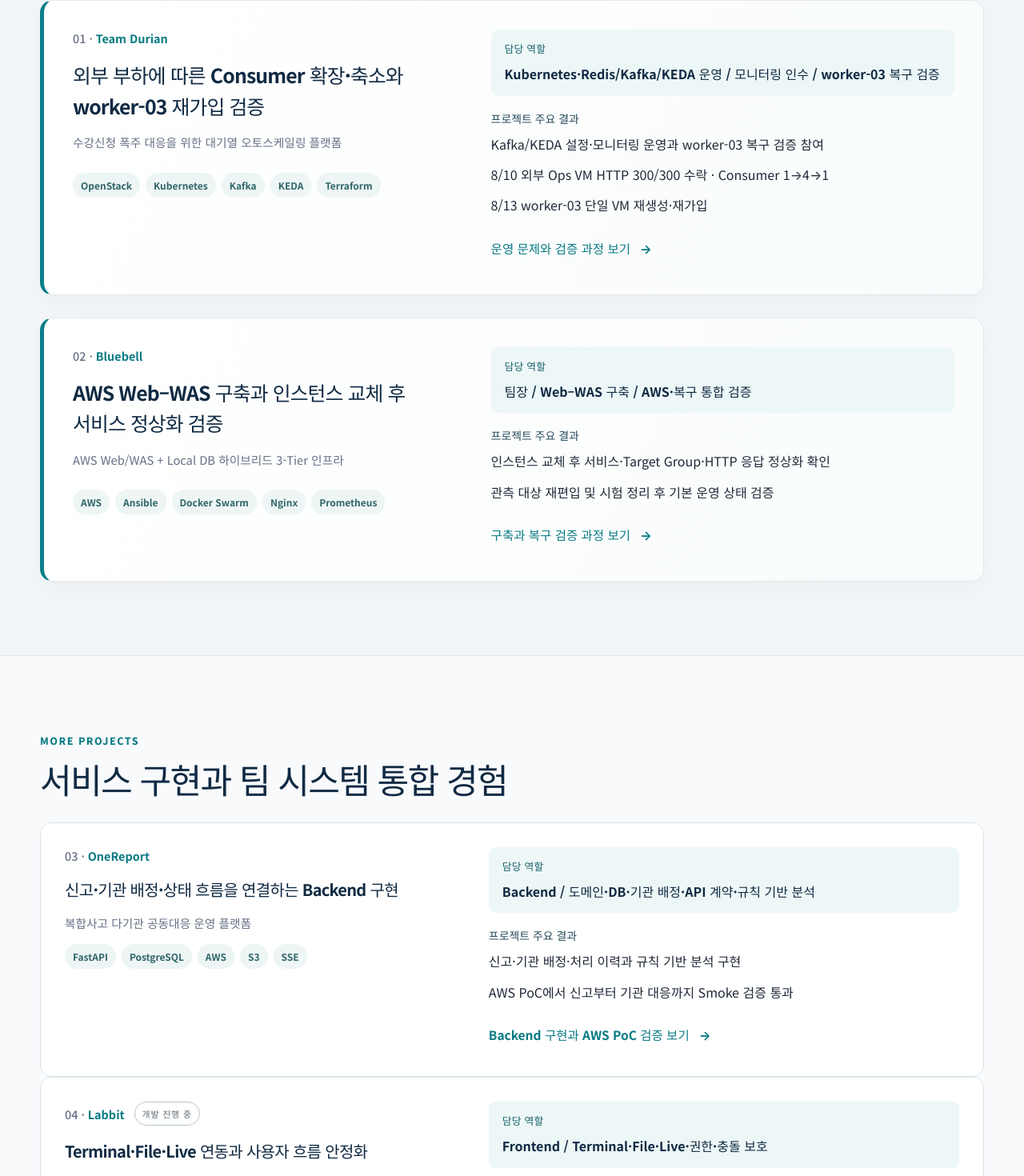
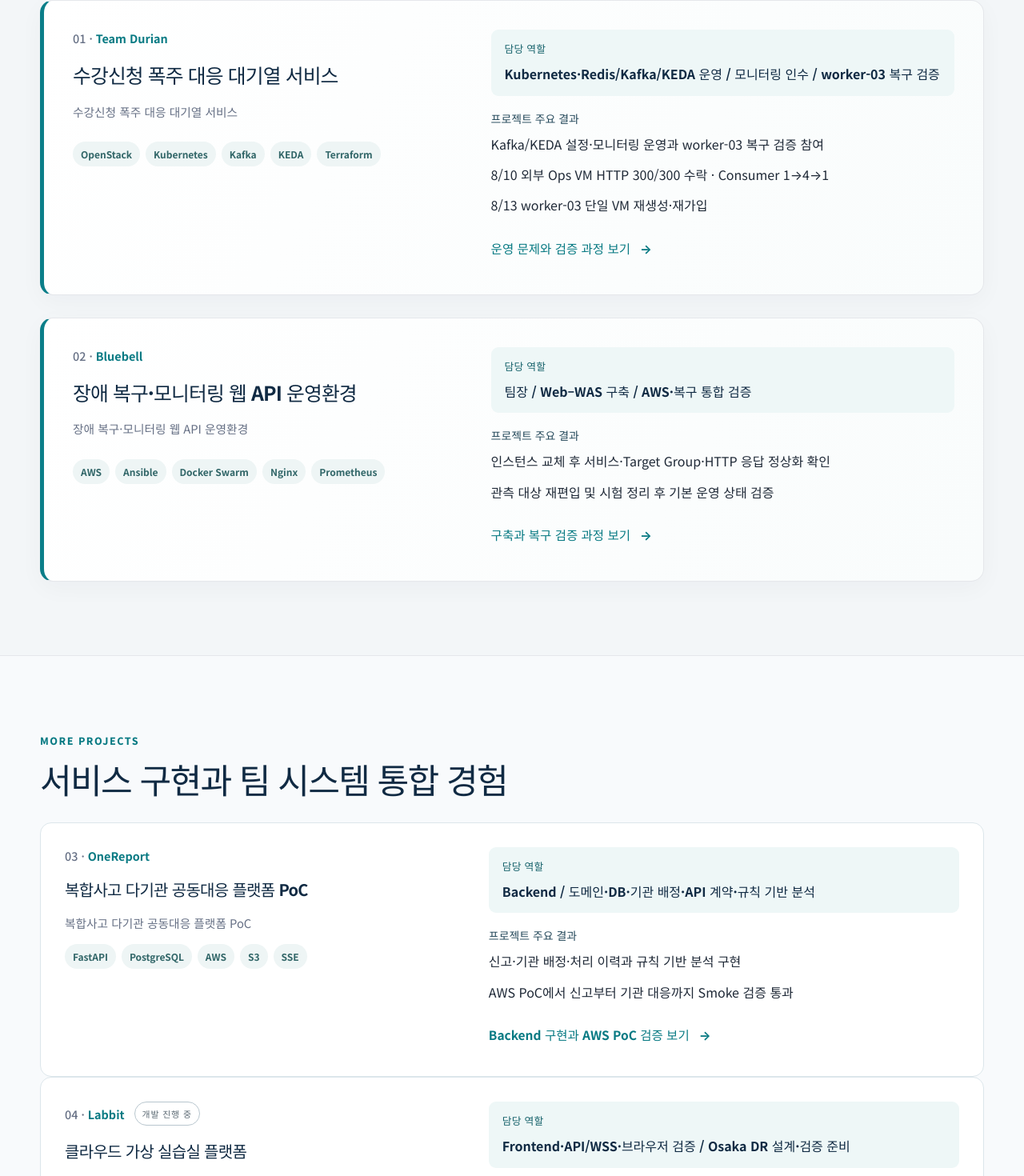
Before and after one commit to wkfkeha784-pixel/cloud-infra-portfolio, a React (Vite) app: page / in a window 1280 px wide. Shown: the part 770-2240 px from the top of the page at 80% size. Built offline with nearby package versions, Linux system fonts and the light colour scheme.

Commit message:
feat(portfolio): present service outcomes and current DR scope in src/data/projects.ts

```diff
--- a/src/data/projects.ts
+++ b/src/data/projects.ts
@@ -69,7 +69,7 @@ export const projects: Project[] = [
       team: '최종 3명',
       role: '팀원 · Kafka/KEDA·모니터링·복구 검증',
     },
-    subtitle: '수강신청 폭주 대응을 위한 대기열 오토스케일링 플랫폼',
+    subtitle: '수강신청 폭주 대응 대기열 서비스',
     problem: '갑작스러운 수강신청 요청이 애플리케이션과 DB로 한꺼번에 전달되는 상황',
     role: 'Kubernetes·Redis/Kafka/KEDA 운영 / 모니터링 인수·재구성 / Terraform 복구 검증',
     summary:
@@ -77,7 +77,7 @@ export const projects: Project[] = [
     tags: ['OpenStack', 'Kubernetes', 'Kafka', 'KEDA', 'Terraform', 'Redis', 'Prometheus', 'Grafana'],
     home: {
       group: 'featured',
-      headline: '외부 부하에 따른 Consumer 확장·축소와 worker-03 재가입 검증',
+      headline: '수강신청 폭주 대응 대기열 서비스',
       role: 'Kubernetes·Redis/Kafka/KEDA 운영 / 모니터링 인수 / worker-03 복구 검증',
       results: [
         { scope: 'MY', text: 'Kafka/KEDA 설정·모니터링 운영과 worker-03 복구 검증 참여' },
@@ -198,15 +198,15 @@ export const projects: Project[] = [
       timeline: '교육 프로젝트 2026.06.11-07.14',
       team: '최종 5명',
     },
-    subtitle: 'AWS Web/WAS + Local DB 하이브리드 3-Tier 인프라',
+    subtitle: '장애 복구·모니터링 웹 API 운영환경',
     problem: '수작업 복구와 서버 재구성 시 설정 편차, 복구 완료 판단 기준 부족',
     role: '팀장 / Web–WAS 구축 / AWS·복구 통합 검증',
     summary:
-      'Web–WAS 계층을 구축하고 각 담당 영역을 Web → WAS → DB E2E 요청 흐름으로 연결해 통합 검증했습니다.',
+      'AWS Web–WAS와 Local DB를 연결해 웹 API 운영환경을 구성하고, 인스턴스 교체 후 요청 경로와 서비스 복구 상태를 검증했습니다.',
     tags: ['AWS', 'Ansible', 'Docker Swarm', 'Nginx', 'Prometheus', 'Grafana'],
     home: {
       group: 'featured',
-      headline: 'AWS Web–WAS 구축과 인스턴스 교체 후 서비스 정상화 검증',
+      headline: '장애 복구·모니터링 웹 API 운영환경',
       role: '팀장 / Web–WAS 구축 / AWS·복구 통합 검증',
       results: [
         { scope: 'MY', text: '인스턴스 교체 후 서비스·Target Group·HTTP 응답 정상화 확인' },
@@ -324,15 +324,15 @@ export const projects: Project[] = [
       team: '역할표 8명 · Backend 공동 2명',
       role: 'Backend 공동 / 도메인·DB·기관 배정·API 계약·규칙 기반 분석',
     },
-    subtitle: '복합사고 다기관 공동대응 운영 플랫폼',
+    subtitle: '복합사고 다기관 공동대응 플랫폼 PoC',
     problem: '기관별 배정·상태·이력이 분리되면 전체 대응 상황을 파악하기 어려운 문제',
     role: 'Backend / 도메인·DB·기관 배정·API 계약·규칙 기반 분석',
     summary:
-      'Report와 Incident를 중심으로 기관 배정, 상태 전이, Timeline을 연결하고 규칙 기반 분석과 Smoke Test를 구현했습니다.',
+      '복합사고 신고부터 기관 배정·공동대응·처리 이력까지 연결하는 서비스 PoC입니다. Report/Incident와 기관 배정, REST/SSE API 구현 및 Smoke 검증에 참여했습니다.',
     tags: ['FastAPI', 'PostgreSQL', 'AWS', 'S3', 'SSE'],
     home: {
       group: 'additional',
-      headline: '신고·기관 배정·상태 흐름을 연결하는 Backend 구현',
+      headline: '복합사고 다기관 공동대응 플랫폼 PoC',
       role: 'Backend / 도메인·DB·기관 배정·API 계약·규칙 기반 분석',
       results: [
         { scope: 'MY', text: '신고·기관 배정·처리 이력과 규칙 기반 분석 구현' },
@@ -421,25 +421,25 @@ export const projects: Project[] = [
     order: '04',
     name: 'Labbit',
     metadata: {
-      timeline: '개발 착수 2026.09.17 · 대표 개인 PR 10.07–10.21 · 코드 검증 기준 2026.10.21',
+      timeline: '2026.09.17 착수 · 2026.11 현재 진행 중(Frontend·DR)',
       team: '9/17 착수안 팀 구성표 8명(개발 4 / 운영 4)',
     },
     status: '개발 진행 중',
-    subtitle: 'OpenStack 기반 가상 실습 플랫폼',
+    subtitle: '클라우드 가상 실습실 플랫폼',
     problem: '여러 VM을 사용하는 실습환경의 상태·권한·오류를 브라우저 화면에서 안전하게 표현해야 하는 문제',
-    role: 'Frontend / 디자인 / Terminal·File·Live 연동 및 오류·권한 보호',
+    role: 'Frontend·API/WSS 연동·브라우저 검증 / Osaka DR 사전설계·검증 준비',
     summary:
-      'OpenStack 실습 플랫폼의 Frontend를 맡아 Terminal·File, Live 읽기 전용 연동과 권한·상태 변경 시 사용자 데이터 보호를 구현했습니다.',
+      'OpenStack 기반 가상 실습실 플랫폼에서 Frontend·API/WSS 연동과 브라우저 검증을 맡았습니다. 현재 서울–오사카 DR 전환 절차와 안전 조건도 검토하고 있습니다.',
     tags: ['React', 'TypeScript', 'TanStack Query', 'OpenAPI', 'WebSocket', 'Vitest', 'CI'],
     home: {
       group: 'additional',
-      headline: 'Terminal·File·Live 연동과 사용자 흐름 안정화',
-      role: 'Frontend / Terminal·File·Live·권한·충돌 보호',
+      headline: '클라우드 가상 실습실 플랫폼',
+      role: 'Frontend·API/WSS·브라우저 검증 / Osaka DR 설계·검증 준비',
       results: [
         { scope: 'MY', text: '터미널·파일 연동과 학생용 읽기 전용 Live 구현' },
         { scope: 'MY', text: '권한 변경 후 이전 파일 차단 · Provision·Reset 흐름 안정화' },
       ],
-      note: '2026-10-21까지 코드·CI 병합 검증 · 실제 VM/Live/ADMIN Acceptance 별도',
+      note: 'Frontend 코드·브라우저 검증과 Osaka DR 설계·안전 조건 검토 · 실제 DR 전환·복구 시험 별도',
       linkLabel: 'Workspace 구현과 통합 과정 보기',
     },
     architecture: ['Team SSOT', 'React SPA', 'HTTP / WS Consumer', 'Auth / Permission / Error UX', 'Regression Test', 'Browser Acceptance'],
@@ -451,6 +451,7 @@ export const projects: Project[] = [
       '권한·Generation 변경 뒤 stale Workspace File 숨김 (#136)',
       'Provision·LabSpec·Operation·Reset/Cleanup 사용자 Flow 회귀 (#143)',
       'ADMIN Installer 승인 URL 연동 (#133)',
+      'Osaka DR Delivery·Failover/Failback 절차 설계 및 안전·중단 조건 검토(진행 중)',
     ],
     projectResults: [
       'Terminal·File / LabSpec / Live / 사용자 Flow 관련 개인 FE PR 병합',
```
